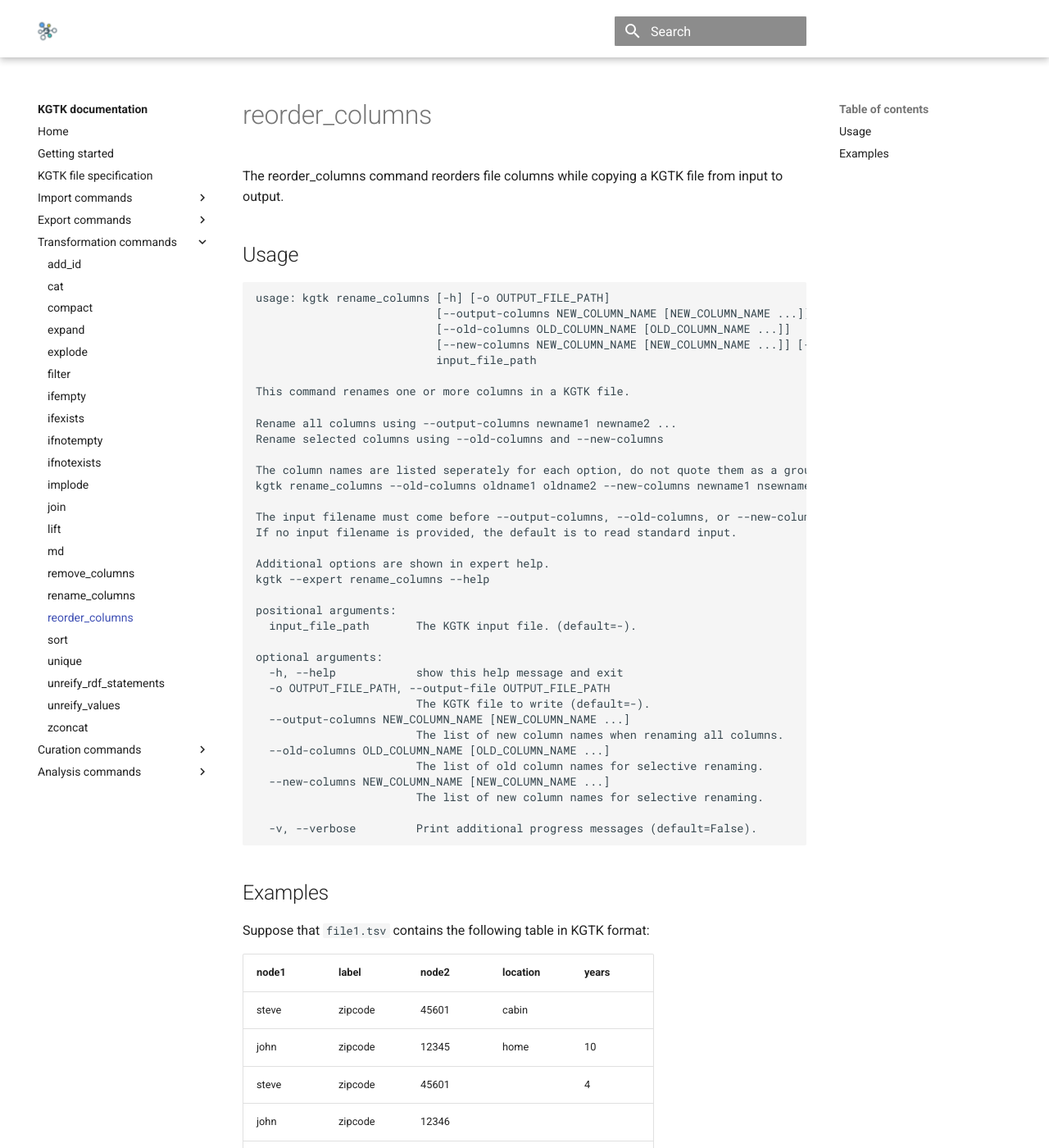
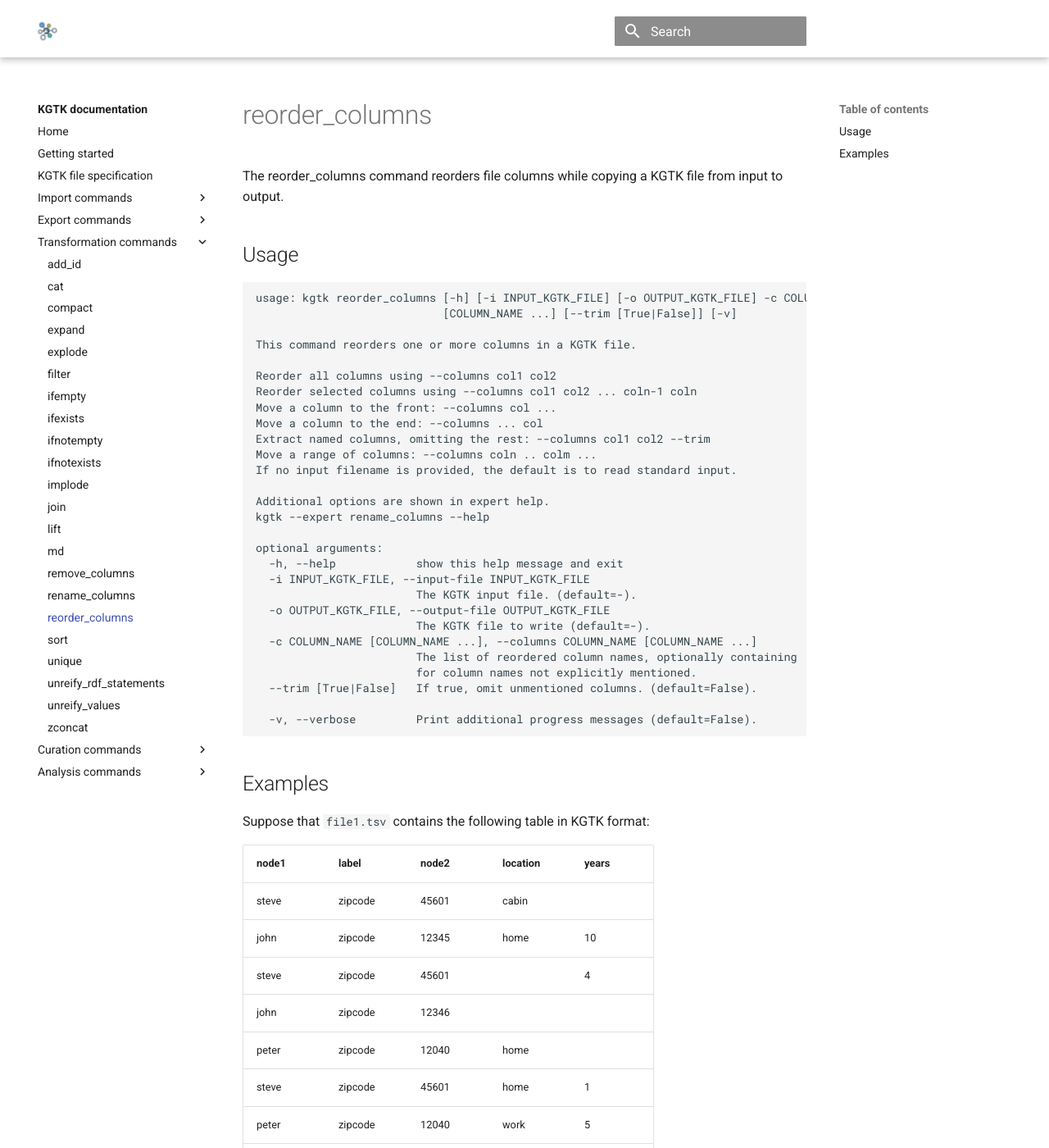
Before and after one commit to usc-isi-i2/kgtk, an MkDocs documentation site: the page built from docs/transform/reorder_columns.md, in a window 1280 px wide and 1400 px high. Shown: the whole window at 82% size. Built offline with MkDocs 1.6.1 and Material for MkDocs 9.7.7, drawn with Linux system fonts in a browser that asks for light colours; comment, search, counter and statistics services are not loaded.

Commit message:
Mention the range operator in the documentation.

````diff
--- a/docs/transform/reorder_columns.md
+++ b/docs/transform/reorder_columns.md
@@ -2,42 +2,34 @@ The reorder_columns command reorders file columns while copying a KGTK file from
 ## Usage
 
 ```
-usage: kgtk rename_columns [-h] [-o OUTPUT_FILE_PATH]
-                           [--output-columns NEW_COLUMN_NAME [NEW_COLUMN_NAME ...]]
-                           [--old-columns OLD_COLUMN_NAME [OLD_COLUMN_NAME ...]]
-                           [--new-columns NEW_COLUMN_NAME [NEW_COLUMN_NAME ...]] [-v]
-                           input_file_path
+usage: kgtk reorder_columns [-h] [-i INPUT_KGTK_FILE] [-o OUTPUT_KGTK_FILE] -c COLUMN_NAME
+                            [COLUMN_NAME ...] [--trim [True|False]] [-v]
 
-This command renames one or more columns in a KGTK file.
+This command reorders one or more columns in a KGTK file.
 
-Rename all columns using --output-columns newname1 newname2 ...
-Rename selected columns using --old-columns and --new-columns
-
-The column names are listed seperately for each option, do not quote them as a group, e.g.
-kgtk rename_columns --old-columns oldname1 oldname2 --new-columns newname1 nsewname2
-
-The input filename must come before --output-columns, --old-columns, or --new-columns.
+Reorder all columns using --columns col1 col2
+Reorder selected columns using --columns col1 col2 ... coln-1 coln
+Move a column to the front: --columns col ...
+Move a column to the end: --columns ... col
+Extract named columns, omitting the rest: --columns col1 col2 --trim
+Move a range of columns: --columns coln .. colm ...
 If no input filename is provided, the default is to read standard input.
 
 Additional options are shown in expert help.
 kgtk --expert rename_columns --help
 
-positional arguments:
-  input_file_path       The KGTK input file. (default=-).
-
 optional arguments:
   -h, --help            show this help message and exit
-  -o OUTPUT_FILE_PATH, --output-file OUTPUT_FILE_PATH
+  -i INPUT_KGTK_FILE, --input-file INPUT_KGTK_FILE
+                        The KGTK input file. (default=-).
+  -o OUTPUT_KGTK_FILE, --output-file OUTPUT_KGTK_FILE
                         The KGTK file to write (default=-).
-  --output-columns NEW_COLUMN_NAME [NEW_COLUMN_NAME ...]
-                        The list of new column names when renaming all columns.
-  --old-columns OLD_COLUMN_NAME [OLD_COLUMN_NAME ...]
-                        The list of old column names for selective renaming.
-  --new-columns NEW_COLUMN_NAME [NEW_COLUMN_NAME ...]
-                        The list of new column names for selective renaming.
+  -c COLUMN_NAME [COLUMN_NAME ...], --columns COLUMN_NAME [COLUMN_NAME ...]
+                        The list of reordered column names, optionally containing '...'
+                        for column names not explicitly mentioned.
+  --trim [True|False]   If true, omit unmentioned columns. (default=False).
 
   -v, --verbose         Print additional progress messages (default=False).
-
 ```
 
 ## Examples
````
Also changed, not shown: 1 other file.
